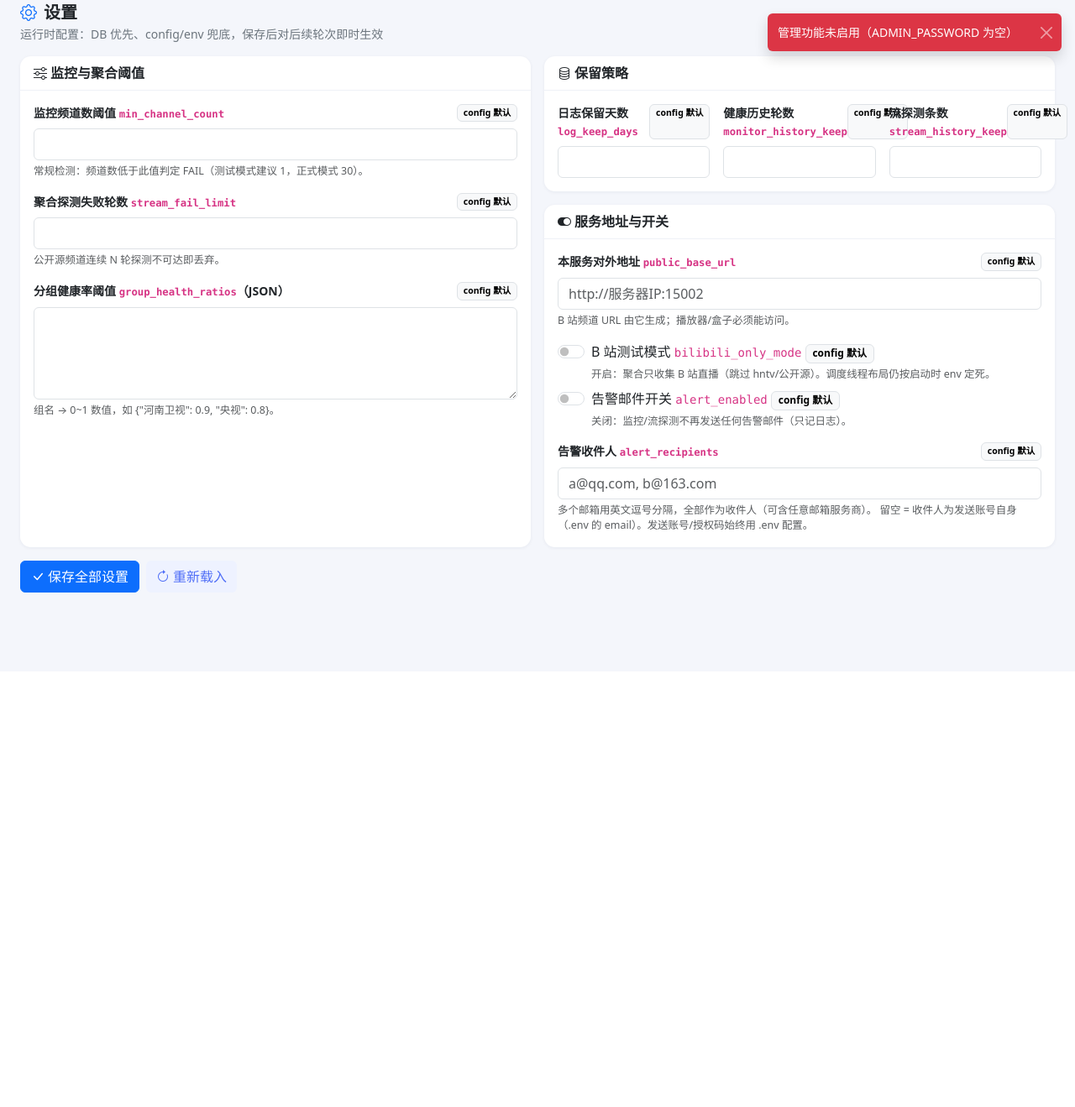
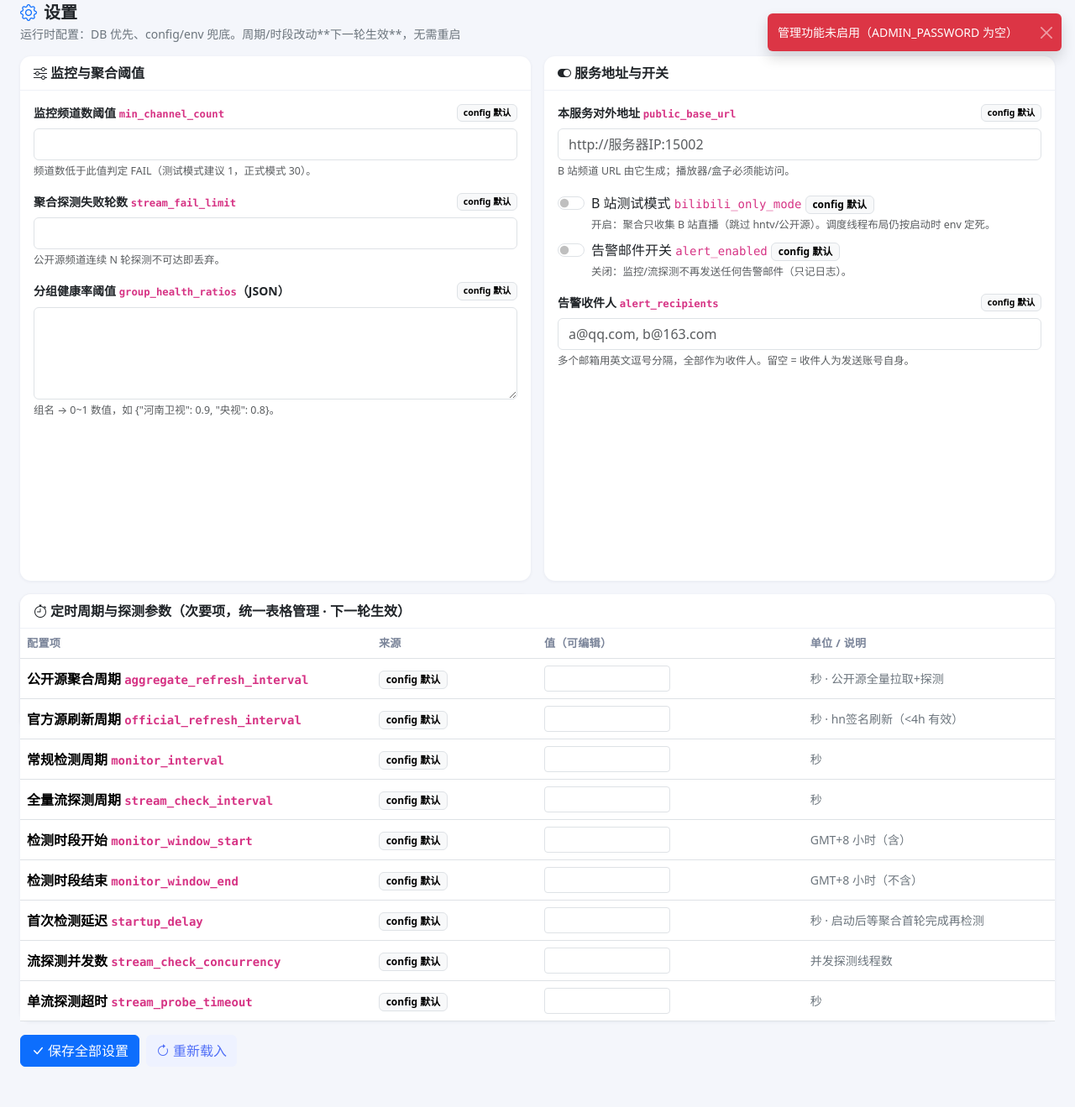
Before and after one commit to AlanNiew/live-source, a Flask app: template templates/admin/settings.html in a window 1280 px wide. Shown: the whole page at 84% size. Before the commit the page ends 706 px from the top, so only its background shows below. Run offline with Flask 3, Linux system fonts and the light colour scheme; the template is opened without the code that fills it, so the values that code supplies are empty.

Commit message:
feat(admin): 定时周期/探测参数动态化（设置页次要点表格化）
- scheduling/scheduler：聚合(6h)/官方源(2h)/监控(10min)/流探测(30min) 周期、检测时段窗口、启动延迟改为每轮读 settings（下一轮生效，无需重启）
- monitoring/checks + core/probing：流探测并发、单流探测超时动态读
- admin/api：新增 9 个 int 设置键（周期/时段/延迟/并发/超时），窗口小时带范围校验（start 0-23 / end 1-24）
- 设置页重排：重要项卡片 + 「定时周期与探测参数」次要项表格统一管理
- seed 脚本补默认种子；测试补动态读取/范围校验

```diff
--- a/templates/admin/settings.html
+++ b/templates/admin/settings.html
@@ -4,7 +4,7 @@
 <div class="d-flex align-items-center justify-content-between mb-3">
   <div>
     <div class="page-title"><i class="bi bi-gear me-2 text-primary"></i>设置</div>
-    <div class="text-secondary small">运行时配置：DB 优先、config/env 兜底，保存后对后续轮次即时生效</div>
+    <div class="text-secondary small">运行时配置：DB 优先、config/env 兜底。周期/时段改动**下一轮生效**，无需重启</div>
   </div>
 </div>
 
@@ -20,7 +20,7 @@
             <span class="badge text-bg-light border setting-tag" data-key="min_channel_count">config 默认</span>
           </label>
           <input type="number" min="1" class="form-control" id="min_channel_count">
-          <div class="form-text">常规检测：频道数低于此值判定 FAIL（测试模式建议 1，正式模式 30）。</div>
+          <div class="form-text">频道数低于此值判定 FAIL（测试模式建议 1，正式模式 30）。</div>
         </div>
         <div class="mb-3">
           <label class="form-label small fw-semibold d-flex justify-content-between">
@@ -40,10 +40,8 @@
         </div>
       </div>
     </div>
-  </div>
 
-  <div class="col-lg-6">
-    <div class="card mb-3">
+    <div class="card mt-3">
       <div class="card-header"><i class="bi bi-database me-1"></i>保留策略</div>
       <div class="card-body">
         <div class="row g-3">
@@ -71,8 +69,10 @@
         </div>
       </div>
     </div>
+  </div>
 
-    <div class="card">
+  <div class="col-lg-6">
+    <div class="card h-100">
       <div class="card-header"><i class="bi bi-toggle-on me-1"></i>服务地址与开关</div>
       <div class="card-body">
         <div class="mb-3">
@@ -105,10 +105,76 @@
             <span class="badge text-bg-light border setting-tag" data-key="alert_recipients">config 默认</span>
           </label>
           <input type="text" class="form-control" id="alert_recipients" placeholder="a@qq.com, b@163.com">
-          <div class="form-text">多个邮箱用英文逗号分隔，全部作为收件人（可含任意邮箱服务商）。
-            留空 = 收件人为发送账号自身（.env 的 email）。发送账号/授权码始终用 .env 配置。</div>
+          <div class="form-text">多个邮箱用英文逗号分隔，全部作为收件人。留空 = 收件人为发送账号自身。</div>
         </div>
       </div>
+    </div>
+  </div>
+</div>
+
+<div class="card mt-3">
+  <div class="card-header"><i class="bi bi-stopwatch me-1"></i>定时周期与探测参数（次要项，统一表格管理 · 下一轮生效）</div>
+  <div class="card-body p-0">
+    <div class="table-responsive">
+      <table class="table table-hover mb-0 align-middle">
+        <thead><tr><th style="width:34%">配置项</th><th style="width:16%">来源</th><th>值（可编辑）</th><th>单位 / 说明</th></tr></thead>
+        <tbody>
+          <tr>
+            <td class="fw-semibold">公开源聚合周期 <code>aggregate_refresh_interval</code></td>
+            <td><span class="badge text-bg-light border setting-tag" data-key="aggregate_refresh_interval">config 默认</span></td>
+            <td><input type="number" min="60" class="form-control form-control-sm w-50" id="aggregate_refresh_interval"></td>
+            <td class="text-secondary small">秒 · 公开源全量拉取+探测</td>
+          </tr>
+          <tr>
+            <td class="fw-semibold">官方源刷新周期 <code>official_refresh_interval</code></td>
+            <td><span class="badge text-bg-light border setting-tag" data-key="official_refresh_interval">config 默认</span></td>
+            <td><input type="number" min="60" class="form-control form-control-sm w-50" id="official_refresh_interval"></td>
+            <td class="text-secondary small">秒 · hn签名刷新（<4h 有效）</td>
+          </tr>
+          <tr>
+            <td class="fw-semibold">常规检测周期 <code>monitor_interval</code></td>
+            <td><span class="badge text-bg-light border setting-tag" data-key="monitor_interval">config 默认</span></td>
+            <td><input type="number" min="10" class="form-control form-control-sm w-50" id="monitor_interval"></td>
+            <td class="text-secondary small">秒</td>
+          </tr>
+          <tr>
+            <td class="fw-semibold">全量流探测周期 <code>stream_check_interval</code></td>
+            <td><span class="badge text-bg-light border setting-tag" data-key="stream_check_interval">config 默认</span></td>
+            <td><input type="number" min="60" class="form-control form-control-sm w-50" id="stream_check_interval"></td>
+            <td class="text-secondary small">秒</td>
+          </tr>
+          <tr>
+            <td class="fw-semibold">检测时段开始 <code>monitor_window_start</code></td>
+            <td><span class="badge text-bg-light border setting-tag" data-key="monitor_window_start">config 默认</span></td>
+            <td><input type="number" min="0" max="23" class="form-control form-control-sm w-50" id="monitor_window_start"></td>
+            <td class="text-secondary small">GMT+8 小时（含）</td>
+          </tr>
+          <tr>
+            <td class="fw-semibold">检测时段结束 <code>monitor_window_end</code></td>
+            <td><span class="badge text-bg-light border setting-tag" data-key="monitor_window_end">config 默认</span></td>
+            <td><input type="number" min="1" max="24" class="form-control form-control-sm w-50" id="monitor_window_end"></td>
+            <td class="text-secondary small">GMT+8 小时（不含）</td>
+          </tr>
+          <tr>
+            <td class="fw-semibold">首次检测延迟 <code>startup_delay</code></td>
+            <td><span class="badge text-bg-light border setting-tag" data-key="startup_delay">config 默认</span></td>
+            <td><input type="number" min="1" class="form-control form-control-sm w-50" id="startup_delay"></td>
+            <td class="text-secondary small">秒 · 启动后等聚合首轮完成再检测</td>
+          </tr>
+          <tr>
+            <td class="fw-semibold">流探测并发数 <code>stream_check_concurrency</code></td>
+            <td><span class="badge text-bg-light border setting-tag" data-key="stream_check_concurrency">config 默认</span></td>
+            <td><input type="number" min="1" class="form-control form-control-sm w-50" id="stream_check_concurrency"></td>
+            <td class="text-secondary small">并发探测线程数</td>
+          </tr>
+          <tr>
+            <td class="fw-semibold">单流探测超时 <code>stream_probe_timeout</code></td>
+            <td><span class="badge text-bg-light border setting-tag" data-key="stream_probe_timeout">config 默认</span></td>
+            <td><input type="number" min="1" class="form-control form-control-sm w-50" id="stream_probe_timeout"></td>
+            <td class="text-secondary small">秒</td>
+          </tr>
+        </tbody>
+      </table>
     </div>
   </div>
 </div>
@@ -131,37 +197,62 @@
   });
 }
 
+/* 对每个 key：读入 effective 或回显 DB 已入库值 */
+function setVal(key, val) {
+  const el = document.getElementById(key);
+  if (el) el.value = val;
+}
+
 async function loadSettings() {
   try {
     const data = await api('/api/admin/settings');
     const e = data.effective;
-    document.getElementById('min_channel_count').value = e.min_channel_count;
-    document.getElementById('stream_fail_limit').value = e.stream_fail_limit;
-    document.getElementById('log_keep_days').value = e.log_keep_days;
-    document.getElementById('monitor_history_keep').value = e.monitor_history_keep;
-    document.getElementById('stream_history_keep').value = e.stream_history_keep;
-    document.getElementById('public_base_url').value = e.public_base_url || '';
-    document.getElementById('group_health_ratios').value =
-      JSON.stringify(e.group_health_ratios, null, 2);
+    setVal('min_channel_count', e.min_channel_count);
+    setVal('stream_fail_limit', e.stream_fail_limit);
+    setVal('log_keep_days', e.log_keep_days);
+    setVal('monitor_history_keep', e.monitor_history_keep);
+    setVal('stream_history_keep', e.stream_history_keep);
+    setVal('public_base_url', e.public_base_url || '');
+    setVal('group_health_ratios', JSON.stringify(e.group_health_ratios, null, 2));
     document.getElementById('bilibili_only_mode').checked = !!e.bilibili_only_mode;
     document.getElementById('alert_enabled').checked = !!e.alert_enabled;
-    document.getElementById('alert_recipients').value = e.alert_recipients || '';
+    setVal('alert_recipients', e.alert_recipients || '');
+    // 表格次要项
+    setVal('aggregate_refresh_interval', e.aggregate_refresh_interval);
+    setVal('official_refresh_interval', e.official_refresh_interval);
+    setVal('monitor_interval', e.monitor_interval);
+    setVal('stream_check_interval', e.stream_check_interval);
+    setVal('monitor_window_start', e.monitor_window_start);
+    setVal('monitor_window_end', e.monitor_window_end);
+    setVal('startup_delay', e.startup_delay);
+    setVal('stream_check_concurrency', e.stream_check_concurrency);
+    setVal('stream_probe_timeout', e.stream_probe_timeout);
     markTags(data.settings || {});
   } catch (err) { toast(err.message, false); }
 }
 
 document.getElementById('settingsForm').addEventListener('submit', async (e) => {
   e.preventDefault();
+  const num = id => Number(document.getElementById(id).value);
   const body = {
-    min_channel_count: Number(document.getElementById('min_channel_count').value),
-    stream_fail_limit: Number(document.getElementById('stream_fail_limit').value),
-    log_keep_days: Number(document.getElementById('log_keep_days').value),
-    monitor_history_keep: Number(document.getElementById('monitor_history_keep').value),
-    stream_history_keep: Number(document.getElementById('stream_history_keep').value),
+    min_channel_count: num('min_channel_count'),
+    stream_fail_limit: num('stream_fail_limit'),
+    log_keep_days: num('log_keep_days'),
+    monitor_history_keep: num('monitor_history_keep'),
+    stream_history_keep: num('stream_history_keep'),
     public_base_url: document.getElementById('public_base_url').value.trim(),
     bilibili_only_mode: document.getElementById('bilibili_only_mode').checked,
     alert_enabled: document.getElementById('alert_enabled').checked,
     alert_recipients: document.getElementById('alert_recipients').value.trim(),
+    aggregate_refresh_interval: num('aggregate_refresh_interval'),
+    official_refresh_interval: num('official_refresh_interval'),
+    monitor_interval: num('monitor_interval'),
+    stream_check_interval: num('stream_check_interval'),
+    monitor_window_start: num('monitor_window_start'),
+    monitor_window_end: num('monitor_window_end'),
+    startup_delay: num('startup_delay'),
+    stream_check_concurrency: num('stream_check_concurrency'),
+    stream_probe_timeout: num('stream_probe_timeout'),
   };
   try {
     body.group_health_ratios = JSON.parse(document.getElementById('group_health_ratios').value);
```
Also changed, not shown: admin/api.py (+42 -4 lines), core/probing.py (+13 -2 lines), monitoring/checks.py (+9 -1 lines), monitoring/scheduler.py (+47 -14 lines), scheduling.py (+10 -2 lines), scripts/seed_admin_settings.py (+16 -2 lines), tests/test_admin_api.py (+33 -0 lines), tests/test_admin_db.py (+10 -0 lines), tests/test_admin_web.py (+2 -1 lines), tests/test_scheduler.py (+10 -0 lines).
